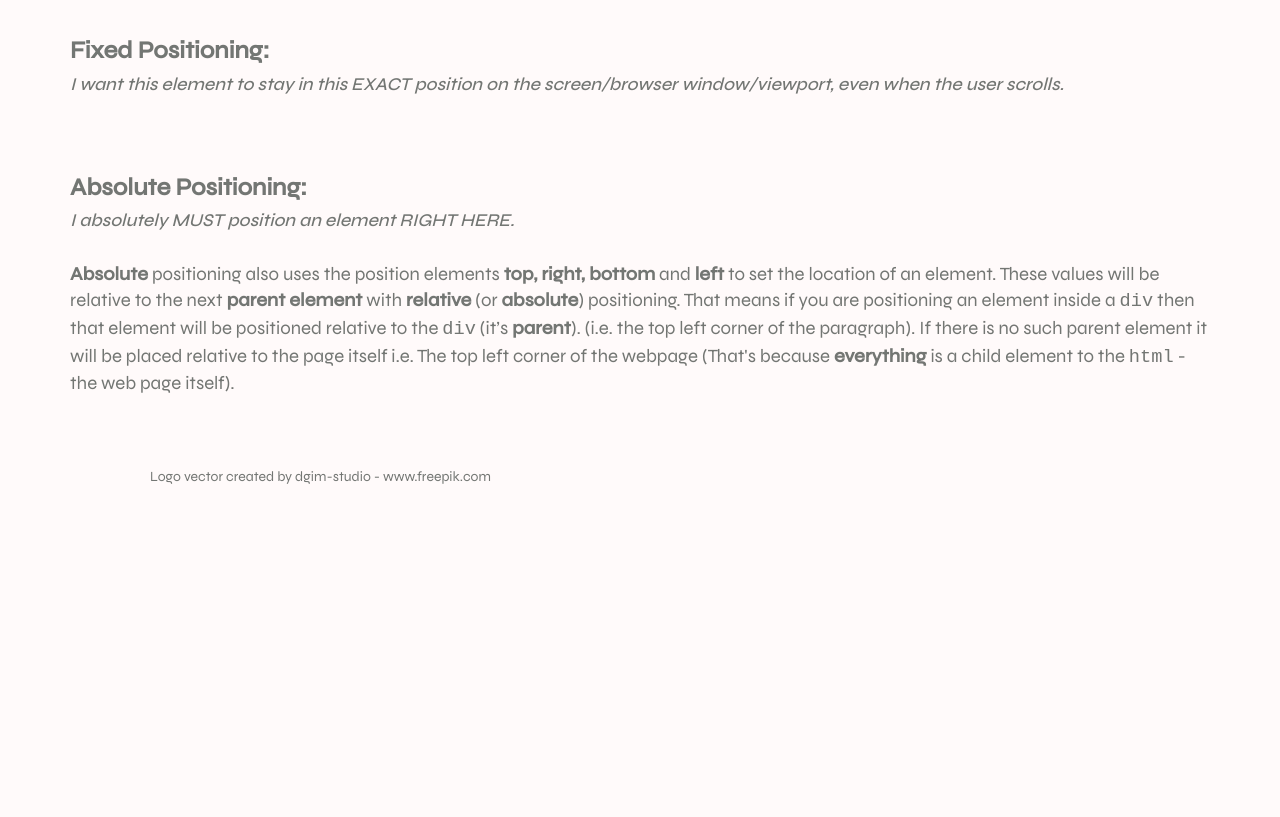
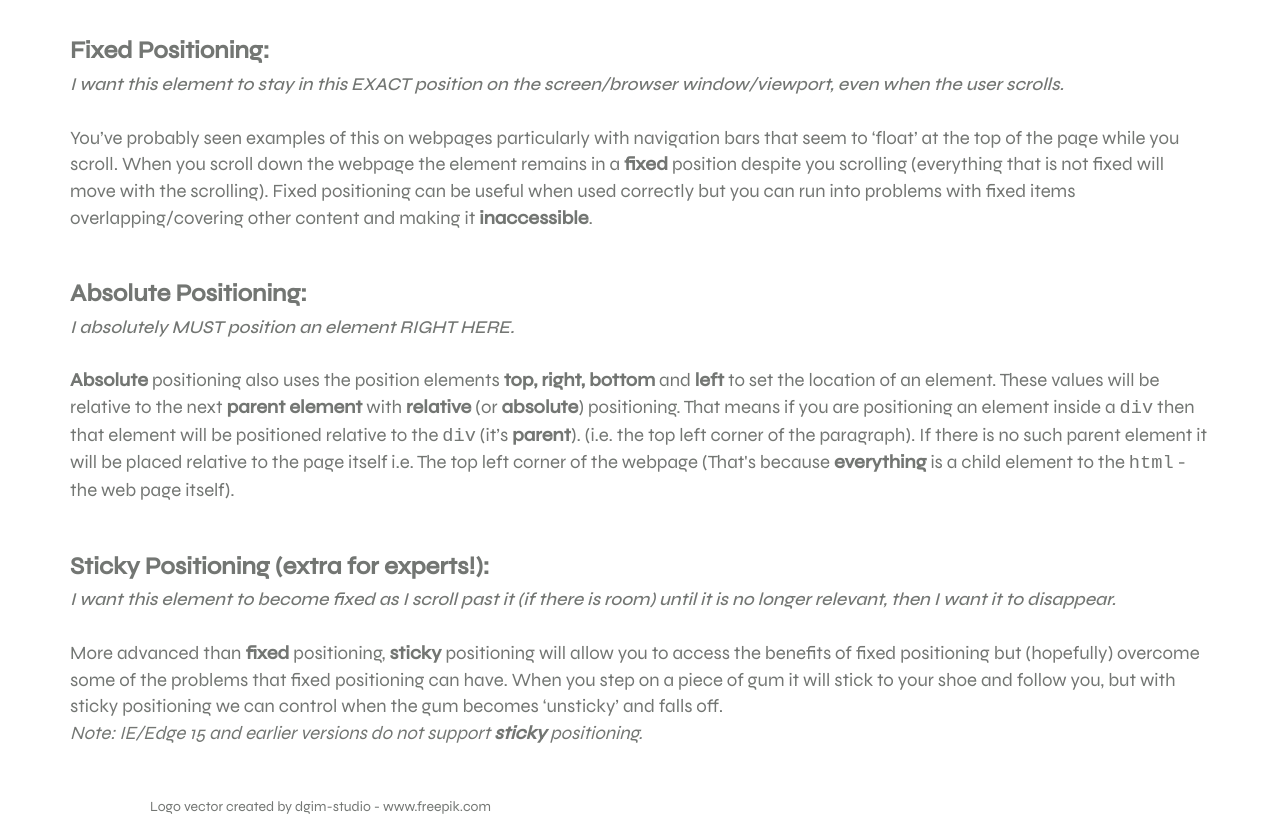
Before and after one commit to corian-youdale/corian-youdale.github.io, a plain HTML site: page blog/sprint1-technical.html in a window 1280 px wide. Shown: the part 1000-1817 px from the top of the page. Before the commit the page ends 1487 px from the top, so only its background shows below. Drawn offline with Linux system fonts and the light colour scheme.

Commit message:
Sticky Positioning

```diff
--- a/blog/main.css
+++ b/blog/main.css
@@ -2,7 +2,7 @@ body {
     font-family: 'Syne', sans-serif;
     color: #737673;
     font-weight: 400;
-    background-color: snow;
+    background-color: white;
 }
 .split-share {
     width: 50%;
--- a/blog/sprint1-technical.html
+++ b/blog/sprint1-technical.html
@@ -45,22 +45,36 @@
         e.g. <code>top:10px</code> will position the element 10px (pixels) down from where it would normally be. Think of it as adding a 10 pixel gap in place of where the element would be, pushing the element down.<br>
         <strong>Position Relative</strong> also introduces the ability to use <code>z-index</code> (<strong>stack order</strong>) on that element. The easy way to visualise stack order is to think of sheets of paper. They may not all be the same size or shape, but when you stack them on top of each other some parts may be covered by other pieces of paper, while some pieces of paper might be completely covered and not visible at all.
         The top of the pile (the element with the <strong>highest</strong> z-index) will always be completely visible. It’s worth knowing that z-index <em>only</em> works on <strong>positioned elements</strong> (absolute, relative, fixed, sticky), so this element will now appear on top of any static elements.
-        <br>Technical Application:
+        <br><em>Technical Application: </em>
       </p>
       <br>
-      <h3><strong>Fixed Positioning:</strong></h3> <h4><em>I want this element to stay in this EXACT position on the screen/browser window/viewport, even when the user scrolls.</em></h4>
+      <h3><strong>Fixed Positioning:</strong></h3>
+      <h4><em>I want this element to stay in this EXACT position on the screen/browser window/viewport, even when the user scrolls.</em></h4>
       <br>
-      <p class="paragraph-text">
+      <p class="paragraph-text"> You’ve probably seen examples of this on webpages particularly with navigation bars that seem to ‘float’ at the top of the page while you scroll.
+        When you scroll down the webpage the element remains in a <strong>fixed</strong> position despite you scrolling (everything that is not fixed will move with the scrolling).
+        Fixed positioning can be useful when used correctly but you can run into problems with fixed items overlapping/covering other content and making it <strong>inaccessible</strong>.
       </p>
       <br>
-     <h3><strong>Absolute Positioning:</strong></h3> <h4><em>I absolutely MUST position an element RIGHT HERE.</em></h4>
+     <h3><strong>Absolute Positioning:</strong></h3>
+     <h4><em>I absolutely MUST position an element RIGHT HERE.</em></h4>
      <br>
-      <p class="paragraph-text"><strong>Absolute</strong> positioning also uses the position elements <strong>top, right, bottom</strong> and <strong>left</strong> to set the location of an element.
+      <p class="paragraph-text">
+        <strong>Absolute</strong> positioning also uses the position elements <strong>top, right, bottom</strong> and <strong>left</strong> to set the location of an element.
         These values will be relative to the next <strong>parent element</strong> with <strong>relative</strong> (or <strong>absolute</strong>) positioning. That means if you are positioning an element inside a <code>div</code> then that element will be positioned relative to the <code>div</code> (it’s <strong>parent</strong>).
-          (i.e. the top left corner of the paragraph).
-          If there is no such parent element it will be placed relative to the page itself i.e. The top left corner of the webpage (That's because <strong>everything</strong> is a child element to the <code>html</code> - the web page itself).
+        (i.e. the top left corner of the paragraph).
+        If there is no such parent element it will be placed relative to the page itself i.e. The top left corner of the webpage (That's because <strong>everything</strong> is a child element to the <code>html</code> - the web page itself).
       </p>
       <br>
+      <h3><strong>Sticky Positioning (extra for experts!):</strong></h3>
+      <h4><em>I want this element to become fixed as I scroll past it (if there is room) until it is no longer relevant, then I want it to disappear.</em></h4>
+      <br>
+        <p class="paragraph-text">
+          More advanced than <strong>fixed</strong> positioning, <strong>sticky</strong> positioning will allow you to access the benefits of fixed positioning but (hopefully) overcome some of the problems that fixed positioning can have.
+          When you step on a piece of gum it will stick to your shoe and follow you, but with sticky positioning we can control when the gum becomes ‘unsticky’ and falls off.
+        <br>
+        <em>Note: IE/Edge 15 and earlier versions do not support <strong>sticky</strong> positioning.</em>
+        </p>
 
 
     <!-- this is a comment. -->
```
